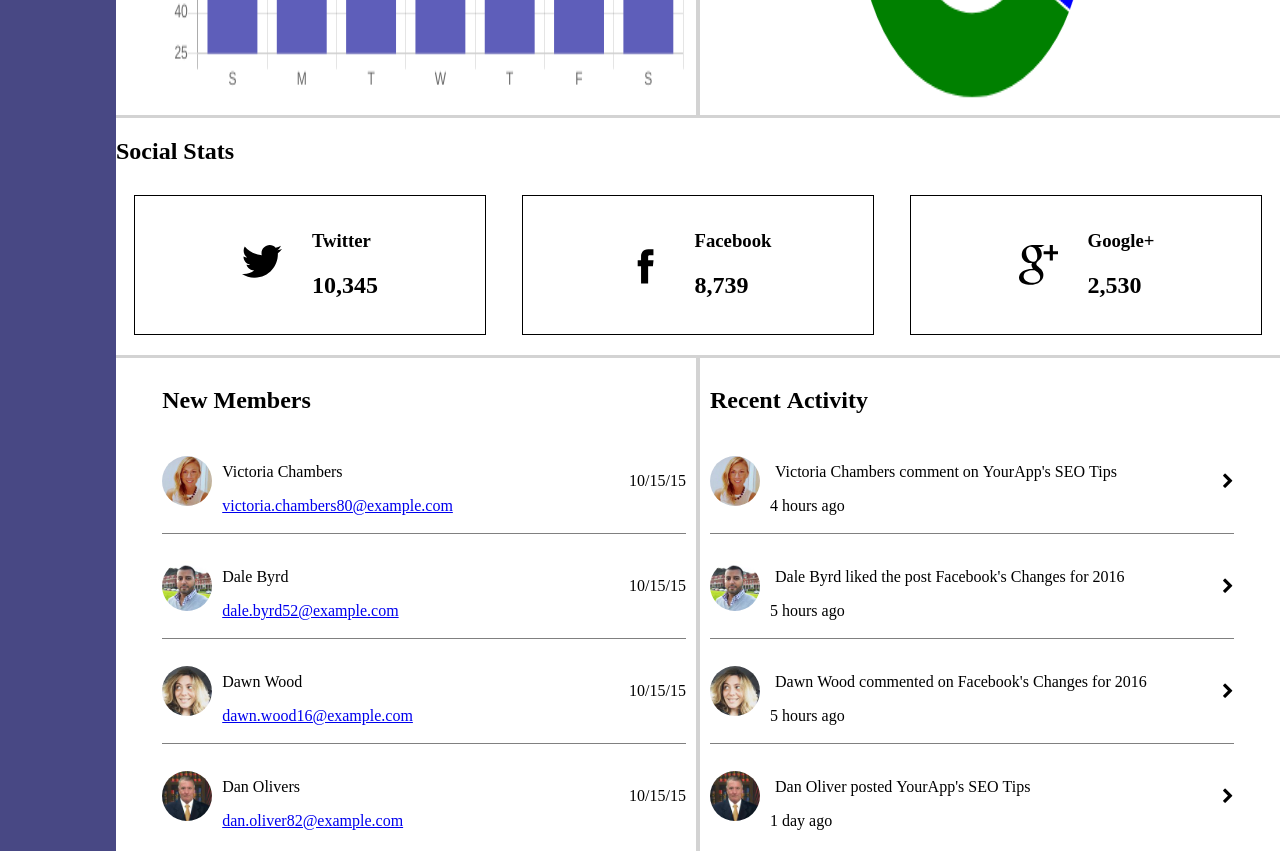
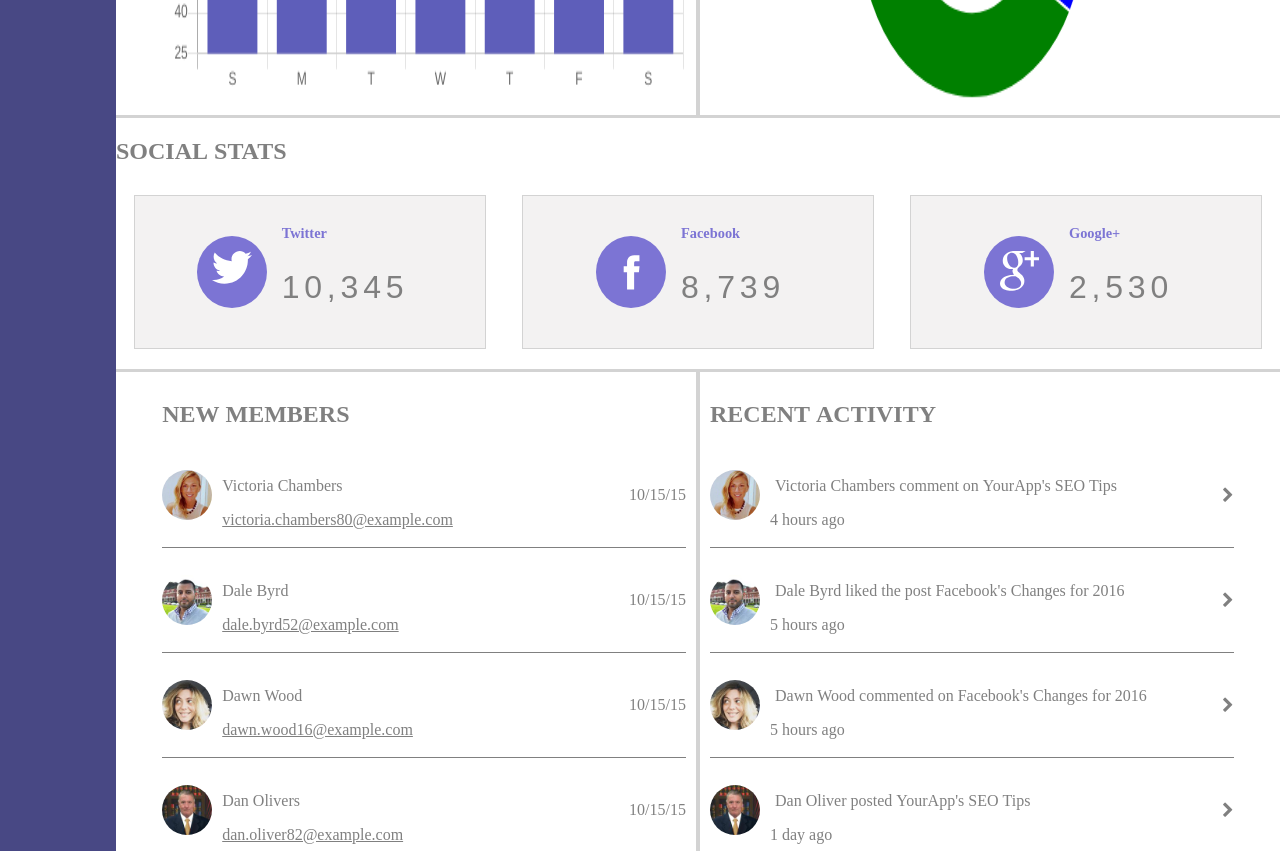
Before and after one commit to ccunnin8/web_app_dashboard, a website: page index.html in a window 1280 px wide. Shown: the part 1060-1911 px from the top of the page. Drawn offline with nearby package versions, Linux system fonts and the light colour scheme.

Commit message:
minor stylistic changes

```diff
--- a/index.html
+++ b/index.html
@@ -127,40 +127,67 @@
 
     				<a></a>
   					</div>
-  				<h2>Traffic</h2>
+  				<h2>TRAFFIC</h2>
 				<div class="graph">
 					<canvas id="traffic"></canvas>
 				</div>
 			</section>
 			<section class="two-column">
 				<div class="graph rt-border">
-					<h2>Daily Traffic</h2>
+					<h2>DAILY TRAFFIC</h2>
 					<canvas id="dailytraffic"></canvas>
 				</div>
 				<div class="graph">
-					<h2>Mobile Users</h2>
+					<h2>MOBILE USERS</h2>
 					<canvas id="mobileusers"></canvas>
 				</div>
 			</section>
 			<section>
-				<h2>Social Stats</h2>
+				<h2>SOCIAL STATS</h2>
 				<div class="social-stats">
 				<div class="twitter-stats">
-					<img class="bell" src="icons/icon-twitter.svg">
+					<div class="icon"><svg version="1.1" id="Layer_1" xmlns="http://www.w3.org/2000/svg" xmlns:xlink="http://www.w3.org/1999/xlink" x="0px" y="0px"
+	 viewBox="0 0 32 32" style="enable-background:new 0 0 32 32;" xml:space="preserve">
+<path d="M32,3.1c-1.2,0.5-2.4,0.9-3.8,1c1.4-0.8,2.4-2.1,2.9-3.6c-1.3,0.8-2.7,1.3-4.2,1.6C25.8,0.8,24,0,22.2,0
+	c-3.6,0-6.6,2.9-6.6,6.6c0,0.5,0.1,1,0.2,1.5C10.3,7.8,5.5,5.2,2.2,1.2c-0.6,1-0.9,2.1-0.9,3.3c0,2.3,1.2,4.3,2.9,5.5
+	c-1.1,0-2.1-0.3-3-0.8c0,0,0,0.1,0,0.1c0,3.2,2.3,5.8,5.3,6.4c-0.6,0.1-1.1,0.2-1.7,0.2c-0.4,0-0.8,0-1.2-0.1
+	c0.8,2.6,3.3,4.5,6.1,4.6c-2.2,1.8-5.1,2.8-8.2,2.8c-0.5,0-1.1,0-1.6-0.1c2.9,1.9,6.4,3,10.1,3c12.1,0,18.7-10,18.7-18.7
+	c0-0.3,0-0.6,0-0.8C30,5.6,31.1,4.4,32,3.1z"/>
+</svg></div>
+
 					<div class="headline">
 						<h3>Twitter</h3>
 						<h2>10,345</h2>
 					</div>
 				</div>
 				<div class="facebook-stats">
-						<img class="bell" src="icons/icon-facebook.svg">
+						<div class="icon"><svg enable-background="new 0 0 56.693 56.693" height="56.693px" id="Layer_1" version="1.1" viewBox="0 0 56.693 56.693" width="56.693px" xml:space="preserve" xmlns="http://www.w3.org/2000/svg" xmlns:xlink="http://www.w3.org/1999/xlink"><path d="M40.43,21.739h-7.645v-5.014c0-1.883,1.248-2.322,2.127-2.322c0.877,0,5.395,0,5.395,0V6.125l-7.43-0.029  c-8.248,0-10.125,6.174-10.125,10.125v5.518h-4.77v8.53h4.77c0,10.947,0,24.137,0,24.137h10.033c0,0,0-13.32,0-24.137h6.77  L40.43,21.739z"/></svg></div>
 					<div class="headline">
 						<h3>Facebook</h3>
 						<h2>8,739</h2>
 					</div>
 				</div>
 				<div class="googleplus-stats">
-						<img class="bell" src="icons/icon-google-plus.svg">
+						<div class="icon"><svg version="1.1" id="Layer_1" xmlns="http://www.w3.org/2000/svg" xmlns:xlink="http://www.w3.org/1999/xlink" x="0px" y="0px"
+	 viewBox="0 0 32 32" style="enable-background:new 0 0 32 32;" xml:space="preserve">
+<path d="M17.7,25.7c0-0.3,0-0.5-0.1-0.8c-0.1-0.2-0.1-0.5-0.2-0.7c-0.1-0.2-0.2-0.4-0.3-0.7c-0.2-0.2-0.3-0.4-0.4-0.6
+	c-0.1-0.2-0.3-0.3-0.5-0.6c-0.2-0.2-0.4-0.4-0.5-0.5c-0.1-0.1-0.3-0.3-0.6-0.5c-0.3-0.2-0.5-0.4-0.6-0.4s-0.3-0.2-0.6-0.4
+	c-0.3-0.2-0.5-0.4-0.6-0.4c-0.2,0-0.5,0-1,0c-0.7,0-1.4,0-2,0.1c-0.7,0.1-1.4,0.2-2.1,0.5c-0.7,0.2-1.3,0.5-1.9,0.9s-1,0.8-1.3,1.4
+	c-0.3,0.6-0.5,1.3-0.5,2.1c0,0.9,0.2,1.7,0.7,2.3c0.5,0.7,1.1,1.2,1.8,1.6s1.5,0.7,2.3,0.9s1.6,0.3,2.4,0.3c0.8,0,1.5-0.1,2.2-0.2
+	c0.7-0.2,1.3-0.4,1.9-0.8c0.6-0.3,1.1-0.8,1.4-1.4C17.5,27.2,17.7,26.5,17.7,25.7z M15.4,9.1c0-0.8-0.1-1.6-0.3-2.5
+	c-0.2-0.9-0.5-1.7-0.9-2.5c-0.4-0.8-0.9-1.5-1.6-2c-0.7-0.5-1.5-0.8-2.3-0.8c-1.2,0-2.1,0.4-2.8,1.3c-0.7,0.9-1,1.9-1,3.2
+	c0,0.6,0.1,1.2,0.2,1.9c0.1,0.7,0.4,1.3,0.7,2c0.3,0.7,0.7,1.3,1.1,1.8c0.4,0.5,0.9,1,1.5,1.3c0.6,0.3,1.2,0.5,1.9,0.5
+	c1.2,0,2.1-0.4,2.7-1.2C15.1,11.4,15.4,10.4,15.4,9.1z M12.9,0h8.4l-2.6,1.5h-2.6c0.9,0.6,1.6,1.4,2.1,2.4s0.8,2.1,0.8,3.2
+	c0,0.9-0.1,1.8-0.4,2.5c-0.3,0.7-0.7,1.3-1.1,1.8c-0.4,0.4-0.8,0.9-1.3,1.2c-0.4,0.4-0.8,0.8-1.1,1.2c-0.3,0.4-0.4,0.8-0.4,1.3
+	c0,0.3,0.1,0.7,0.3,1c0.2,0.3,0.5,0.6,0.8,0.9c0.3,0.3,0.7,0.6,1.1,0.9c0.4,0.3,0.8,0.7,1.2,1.1c0.4,0.4,0.8,0.8,1.1,1.3
+	c0.3,0.5,0.6,1,0.8,1.6c0.2,0.6,0.3,1.3,0.3,2c0,2.1-0.9,3.9-2.7,5.4c-1.9,1.7-4.6,2.5-8.1,2.5c-0.8,0-1.5-0.1-2.3-0.2
+	c-0.8-0.1-1.6-0.3-2.3-0.6c-0.8-0.3-1.5-0.7-2.1-1.1c-0.6-0.4-1.1-1-1.5-1.7C1,27.6,0.8,26.9,0.8,26c0-0.8,0.2-1.6,0.7-2.6
+	c0.4-0.8,1-1.5,1.8-2.1c0.8-0.6,1.8-1.1,2.8-1.4c1-0.3,2-0.5,3-0.7c0.9-0.1,1.9-0.2,2.9-0.3c-0.8-1.1-1.2-2-1.2-2.9
+	c0-0.2,0-0.3,0-0.5c0-0.1,0.1-0.3,0.1-0.4c0-0.1,0.1-0.2,0.2-0.4c0.1-0.2,0.1-0.3,0.1-0.4c-0.5,0.1-1,0.1-1.3,0.1
+	c-1.9,0-3.5-0.6-4.9-1.9c-1.4-1.3-2-2.8-2-4.7c0-1.8,0.6-3.4,1.8-4.8C6,1.7,7.5,0.8,9.3,0.4C10.5,0.1,11.7,0,12.9,0z M32.8,4.9v2.5
+	h-4.9v4.9h-2.5V7.4h-4.9V4.9h4.9V0h2.5v4.9H32.8z"/>
+</svg></div>
+
 					<div class="headline">
 						<h3>Google+</h3>
 						<h2>2,530</h2>
@@ -170,7 +197,7 @@
 			</section>
 			<section class="two-column">
 				<div class="newmembers">
-					<h2>New Members</h2>
+					<h2>NEW MEMBERS</h2>
 					<div class="member">
 						<img class="head" src="icons/girlface.jpg">
 						<div class="group">
@@ -205,7 +232,7 @@
 					</div>
 			</div>
 				<div class="recent-activity">
-					<h2>Recent Activity</h2>
+					<h2>RECENT ACTIVITY</h2>
 					<div class="member">
 						<img class="head" src="icons/girlface.jpg">
 						<div class="group">
--- a/scss/base/_variables.scss
+++ b/scss/base/_variables.scss
@@ -11,6 +11,8 @@ $super-light-grey: #f3f2f2;
 $nav-bar: $grey-blue;
 $side-bar: $darker-grey-blue;
 $search-bar-color: $super-light-grey;
+$svg-background: $grey-blue;
+$social-stats-background: $super-light-grey;
 
 /************************* SIZES *************************************/
 
--- a/scss/layout/_alert.scss
+++ b/scss/layout/_alert.scss
@@ -5,24 +5,27 @@
 	display: flex;
 	justify-content: space-between;
 	align-items: center;
-	color: white;
 	margin-bottom: $alert-box-bottom;
 }
 .x {
 	margin-right: 5px;
+	color: white;
 }
 .message {
 	margin-left: 5px;
 }
 .alert {
 	border: none;
+	color: white;
 }
 .alertbox p {
+	color: white;
 	padding: 5px;
 	font-size: .9em;
 	margin: 5px;
 	b {
 		font-size: 1.1rem;
+		color: white;
 	}
 }
 .alert p:last-child {
--- a/scss/layout/_form.scss
+++ b/scss/layout/_form.scss
@@ -1,7 +1,8 @@
-input, textarea {
+form input, textarea {
 	width: 99%;
 	margin-bottom: 10px;
 	font-size: 2em;
+	background: $super-light-grey;
 }
 textarea {
 	height: 200px;
@@ -35,6 +36,7 @@ select {
 	background: url(http://cdn1.iconfinder.com/data/icons/cc_mono_icon_set/blacks/16x16/br_down.png) no-repeat right;
 	background-position-x: 97%;
 	margin-bottom: 10px;
+	background-color: $super-light-grey;
 }
 
 .settings button {
@@ -53,7 +55,6 @@ select {
 .message-user, .settings {
 	@include tablet {
 		width: 45%;
-		padding-bottom: 30px;
 	}
 }
 .settings {
@@ -63,3 +64,7 @@ select {
 		justify-content: space-between;
 	}
 }
+section:last-child {
+	padding-bottom: 70px;
+	border-bottom: none;
+}
--- a/scss/layout/_index.scss
+++ b/scss/layout/_index.scss
@@ -11,4 +11,5 @@
 
 * {
 	font-family: fontAwesome;
+	color: grey;
 }
--- a/scss/layout/_nav.scss
+++ b/scss/layout/_nav.scss
@@ -35,6 +35,7 @@ nav svg {
 	}
 }
 li {
+	color: white;
 	@include tablet {
 		padding: $list-item-padding;
 		display: flex;
--- a/scss/layout/_socialstats.scss
+++ b/scss/layout/_socialstats.scss
@@ -9,22 +9,39 @@
 }
 .facebook-stats,.twitter-stats,.googleplus-stats {
 	width:100%;
-	border: 1px solid black;
+	border: 1px solid lightgray;
 	margin-top: 10px;
 	display: flex;
 	align-items: center;
 	justify-content: center;
+	background-color: $social-stats-background;
 	@include tablet {
 		width: $social-stats-tablet-width;
 	}
 }
-.social-stats img {
+.social-stats svg {
 	height: $social-stats;
 	width: $social-stats;
+	fill: white;
 }
-.social-stats img, .headline {
+.social-stats .icon {
+	background: $svg-background;
+	border-radius: 50%;
+}
+.social-stats svg, .headline {
 	padding: $social-stats-padding;
 	@include tablet {
 		padding: $social-stats-padding-tablet;
 	}
 }
+.social-stats h3 {
+	font-size: .9em;
+	color: $nav-bar;
+}
+.social-stats h2 {
+	font-size: 2rem;
+	font-family: arial;
+	font-weight: lighter !important;
+	letter-spacing: 0.3rem;
+	color: grey;
+}
```
Also changed, not shown: css/application.css, css/toggle-switch.css, 1 other file.
